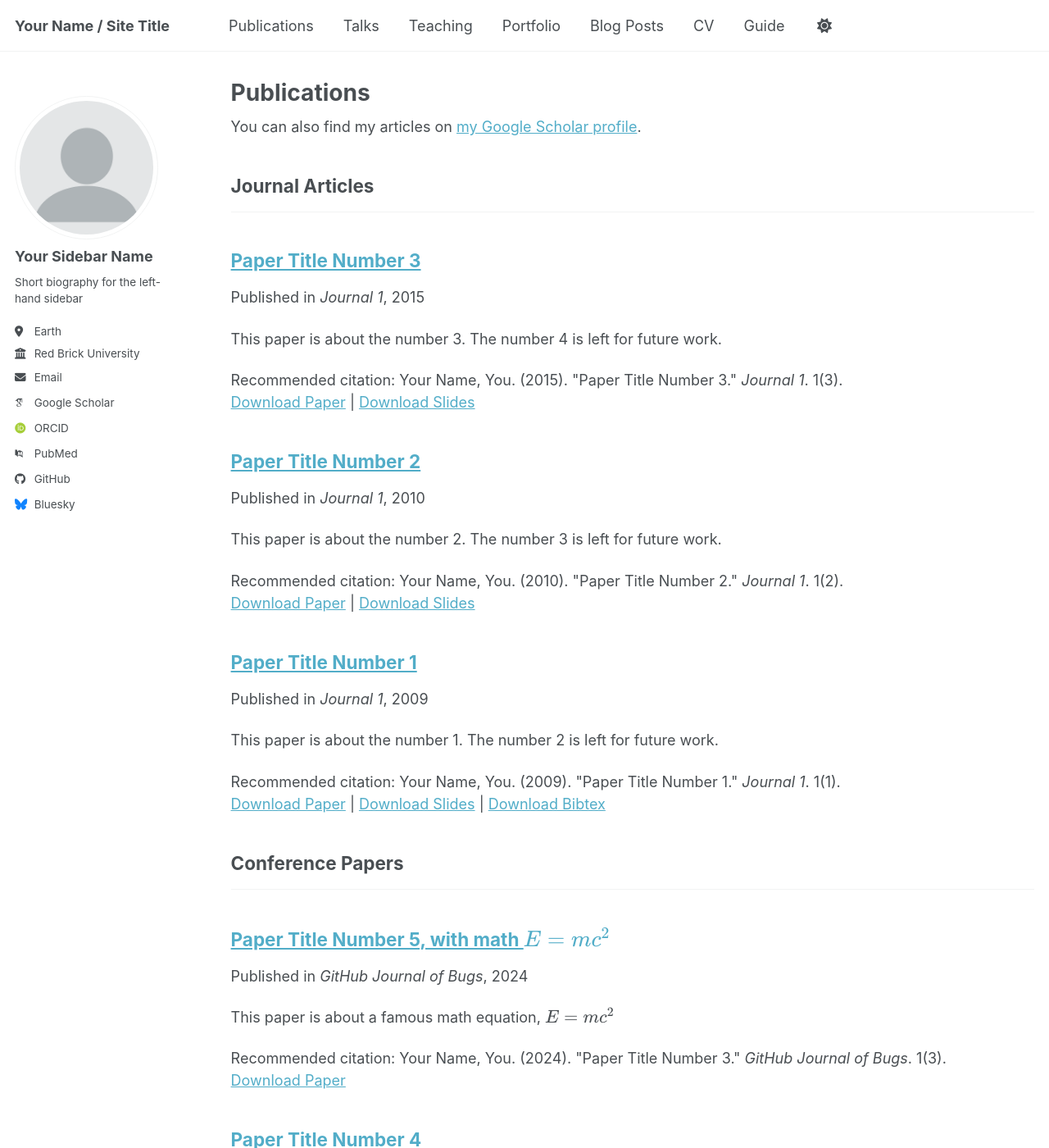
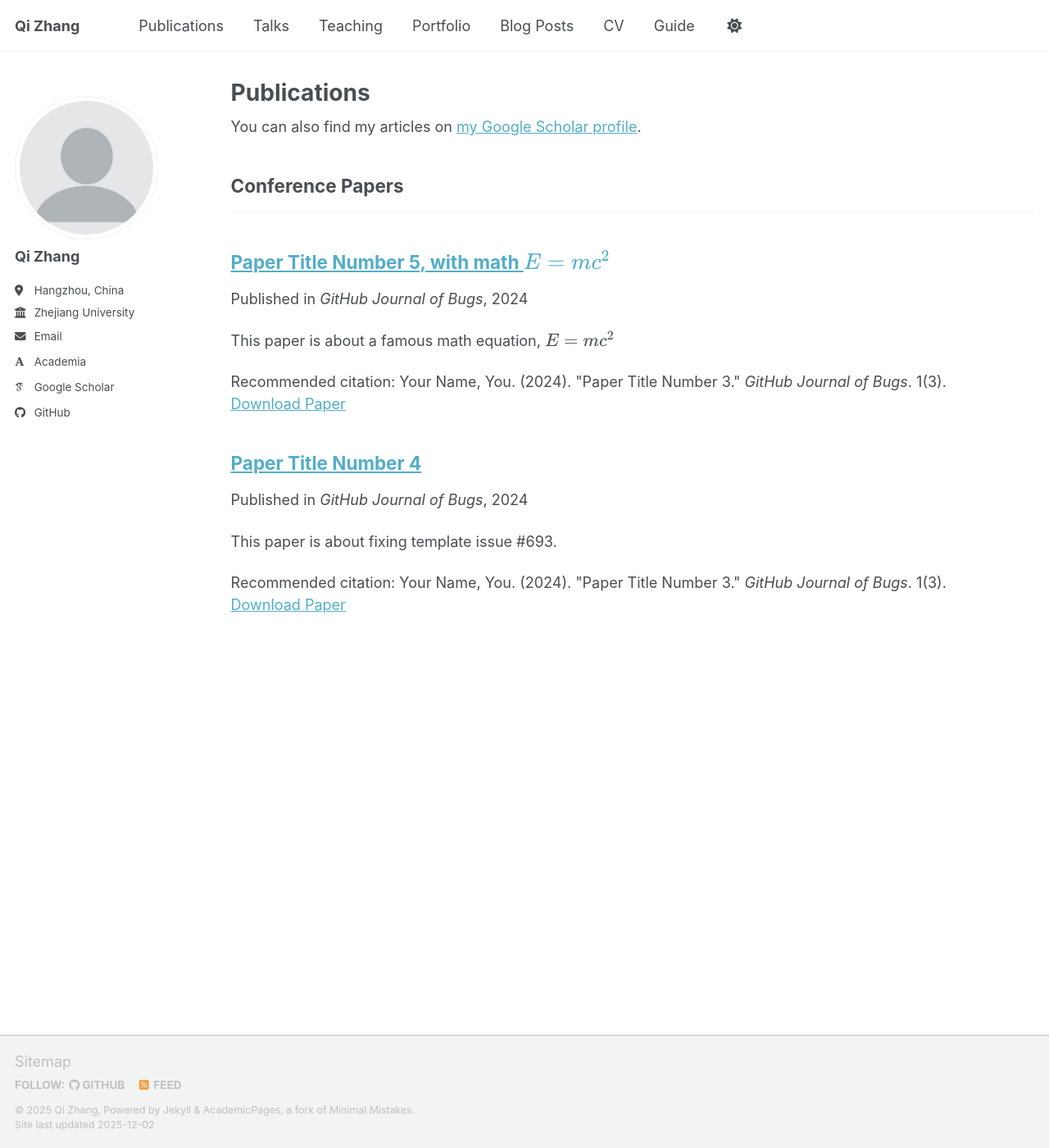
Before and after one commit to Cheungki/Cheungki.github.io, a Jekyll site: the page built from _pages/publications.html, in a window 1280 px wide and 1400 px high. Shown: the whole window at 82% size. Built offline with Jekyll 4.4.1, drawn with Linux system fonts in a browser that asks for light colours; some web fonts are replaced; a script bundle is joined from its source files by our own code; library files that are not in the unit come from our copies; some of the changed text lies outside the part shown.

Commit message:
Update _config.yml

```diff
--- a/_config.yml
+++ b/_config.yml
@@ -9,14 +9,14 @@
 # Basic Site Settings
 locale                   : "en-US"
 site_theme               : "default" # Currently available options are "default", "air"
-title                    : "Your Name / Site Title"
+title                    : "Qi Zhang"
 title_separator          : "-"
-name                     : &name "Your Name"
-description              : &description "Your Name's academic portfolio"   # Update this with a general description of your site, this is the default if not overridden by a page
-url                      : https://academicpages.github.io # The base hostname & protocol for your site e.g. "https://[your GitHub username].github.io",
+name                     : &name "Qi Zhang"
+description              : &description "Qi Zhang's academic portfolio"   # Update this with a general description of your site, this is the default if not overridden by a page
+url                      : https://cheungki.github.io # The base hostname & protocol for your site e.g. "https://[your GitHub username].github.io",
                                                            # or if you already have some other page hosted on Github then use "https://[your GitHub username].github.io/[Your Repo Name]"
 baseurl                  : "" # the subpath of your site, e.g. "/blog"
-repository               : "academicpages/academicpages.github.io"
+repository               : "cheungki/cheungki.github.io"
 
 # Site Author - The following control what appear as part of the author content on the side bar.
 #               If a field is blank the icon and link will not appear, otherwise it will be shown.
@@ -24,70 +24,70 @@
 author:
   # Biographic information
   avatar           : "profile.png"
-  name             : "Your Sidebar Name"
-  pronouns         : # example: "she/her"
-  bio              : "Short biography for the left-hand sidebar"
-  location         : "Earth"
-  employer         : "Red Brick University"
+  name             : "Qi Zhang"
+  pronouns         : # example: "he/him"
+  bio              : ""
+  location         : "Hangzhou, China"
+  employer         : "Zhejiang University"
   uri              : # URL
-  email            : "none@example.org"
+  email            : "cheung_se@zju.edu.cn"
 
   # Academic websites
-  academia         : # URL
-  arxiv            : # URL - Update with the correct link to your profile
+  academia         : "https://cheungki.github.io" # URL
+  # arxiv            : # URL - Update with the correct link to your profile
   googlescholar    : "https://scholar.google.com/citations?user=PS_CX0AAAAAJ"
-  inspire-hep      : # URL
-  impactstory      : # URL
-  orcid            : "https://orcid.org/yourorcidurl"
-  semantic         : # URL
-  ssrn             : # URL
-  pubmed           : "https://www.ncbi.nlm.nih.gov/pubmed/?term=john+snow"
-  researchgate     : # URL
-  scopus           : # URL
-  zotero           : # URL
+  # inspire-hep      : # URL
+  # impactstory      : # URL
+  # orcid            : "https://orcid.org/yourorcidurl"
+  # semantic         : # URL
+  # ssrn             : # URL
+  # pubmed           : "https://www.ncbi.nlm.nih.gov/pubmed/?term=john+snow"
+  # researchgate     : # URL
+  # scopus           : # URL
+  # zotero           : # URL
 
 
   # Repositories and software development
-  bitbucket        : # Username - Update with your username on the site
-  codepen          : # Username
-  dribbble         : # Username
-  github           : "academicpages"
-  kaggle           : # Username
-  stackoverflow    : # User number or user number and name (i.e., use "1" or "1/jeff-atwood")
+  # bitbucket        : # Username - Update with your username on the site
+  # codepen          : # Username
+  # dribbble         : # Username
+  github           : "https://github.com/Cheungki"
+  # kaggle           : # Username
+  # stackoverflow    : # User number or user number and name (i.e., use "1" or "1/jeff-atwood")
 
   # Social media
-  artstation       : # Username
-  bluesky          : "bsky.app" # Replace this with you Bluesky username
-  facebook         : # Username
-  flickr           : # Username
-  foursquare       : # Username
-  goodreads        : # Username
-  google_plus      : # Username
-  keybase          : # Username
-  instagram        : # Username
-  lastfm           : # Username
-  linkedin         : # Username
-  mastodon         : # URL
-  medium           : # URL
-  pinterest        : # Username
-  soundcloud       : # Username
-  steam            : # Username
-  telegram         : # URL
-  tumblr           : # Username
-  twitter          : # Username for X / Twitter
-  vine             : # Username
-  weibo            : # Username
-  wikipedia        : # Username
-  xing             : # Username
-  youtube          : # Username
-  zhihu            : # Username
+  # artstation       : # Username
+  # bluesky          : "bsky.app" # Replace this with you Bluesky username
+  # facebook         : # Username
+  # flickr           : # Username
+  # foursquare       : # Username
+  # goodreads        : # Username
+  # google_plus      : # Username
+  # keybase          : # Username
+  # instagram        : # Username
+  # lastfm           : # Username
+  # linkedin         : # Username
+  # mastodon         : # URL
+  # medium           : # URL
+  # pinterest        : # Username
+  # soundcloud       : # Username
+  # steam            : # Username
+  # telegram         : # URL
+  # tumblr           : # Username
+  # twitter          : # Username for X / Twitter
+  # vine             : # Username
+  # weibo            : # Username
+  # wikipedia        : # Username
+  # xing             : # Username
+  # youtube          : # Username
+  # zhihu            : # Username
 
 # Publication Category - The following the list of publication categories and their headings
 publication_category:
-  books:
-    title: 'Books'
-  manuscripts:
-    title: 'Journal Articles'
+  # books:
+  #   title: 'Books'
+  # manuscripts:
+  #   title: 'Journal Articles'
   conferences:
     title: 'Conference Papers'
 
```
